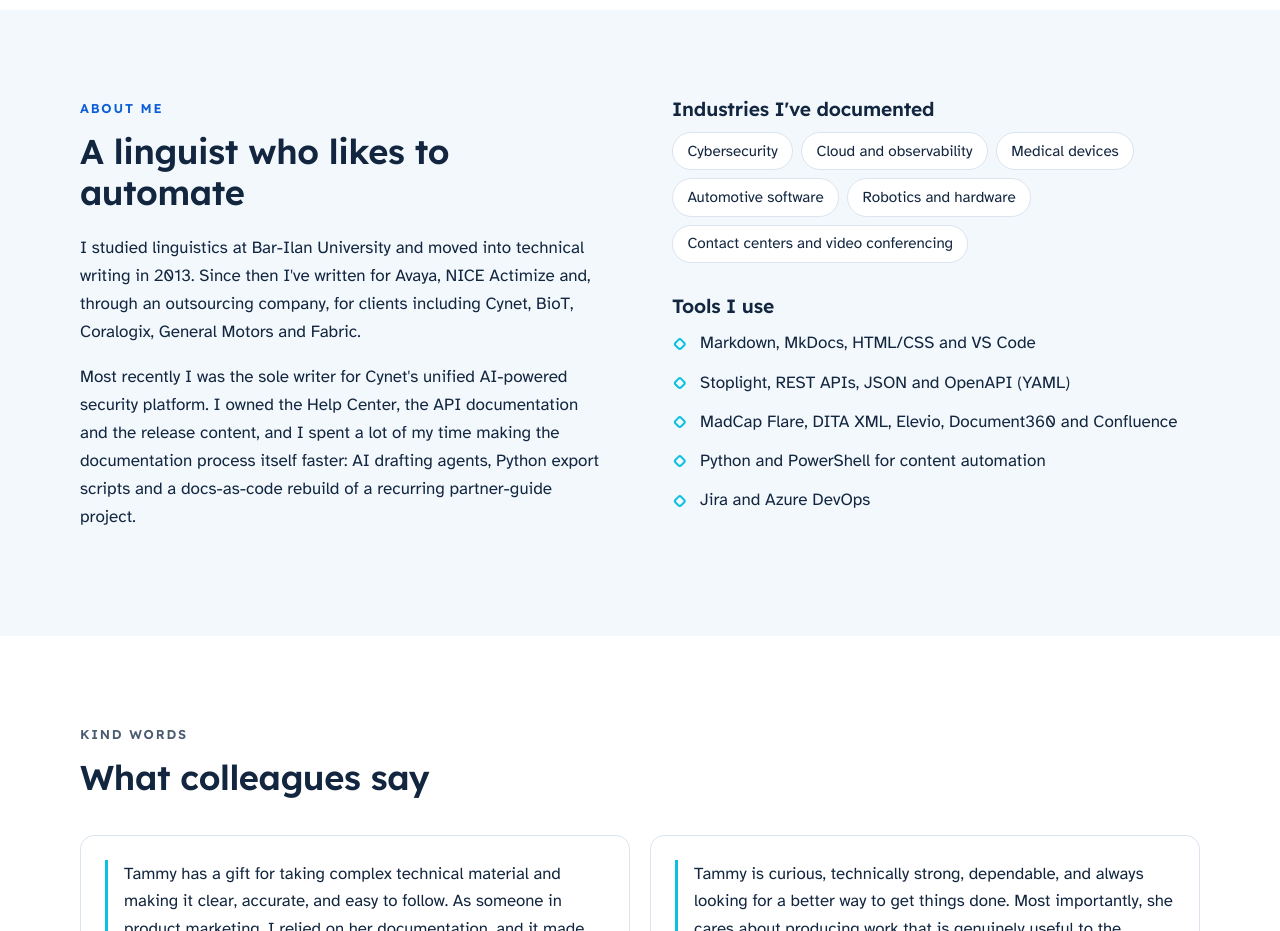
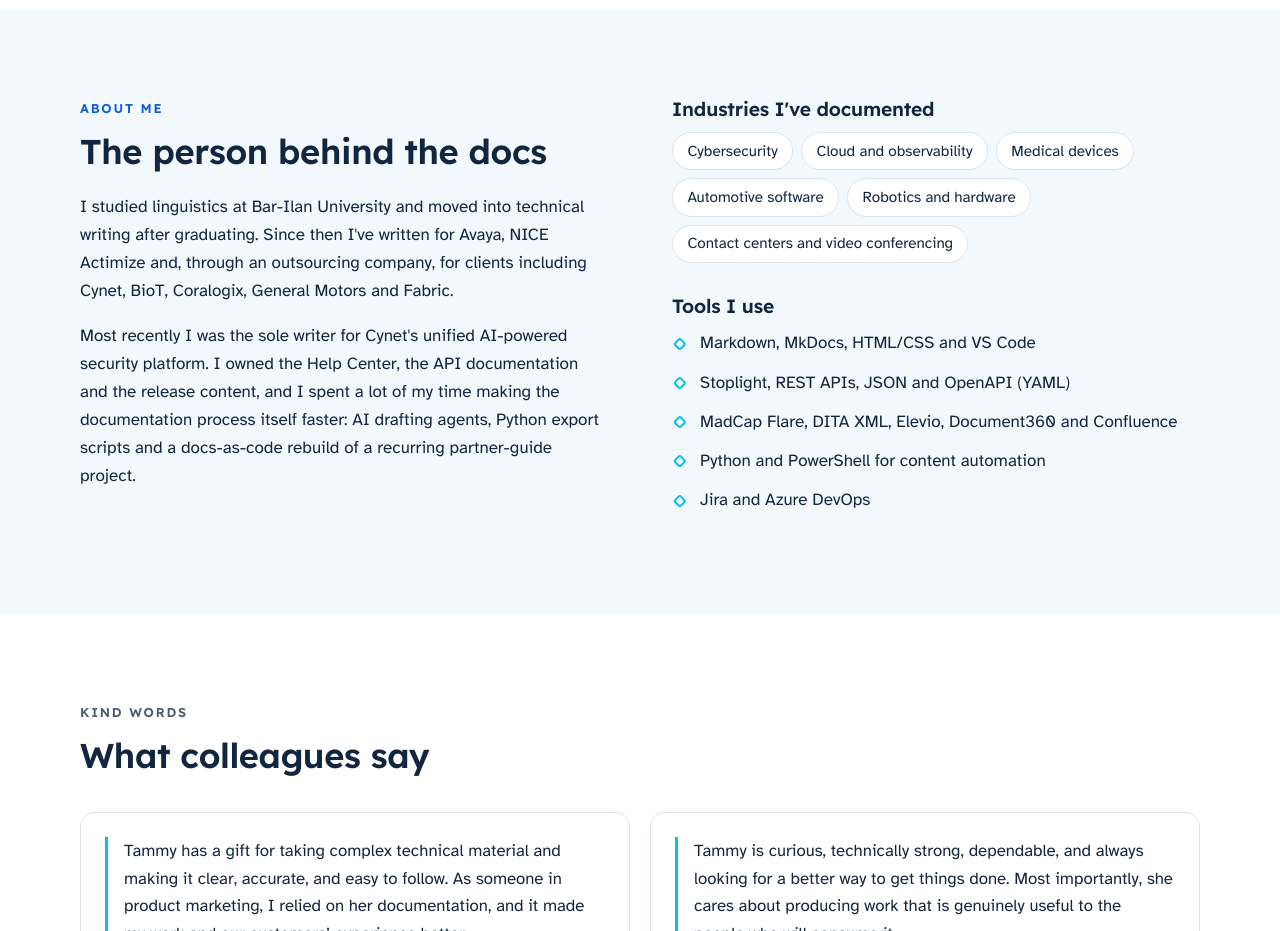
Before and after one commit to Tam-Paul/portfolio, a plain HTML site: page index.html in a window 1280 px wide. Shown: the part 1740-2671 px from the top of the page. Drawn offline with Linux system fonts and the light colour scheme.

Commit message:
Updated About Me section

```diff
--- a/index.html
+++ b/index.html
@@ -120,8 +120,8 @@
       <div class="container split">
         <div>
           <p class="eyebrow">About me</p>
-          <h2 id="about-title">A linguist who likes to automate</h2>
-          <p>I studied linguistics at Bar-Ilan University and moved into technical writing in 2013. Since then I've written for Avaya, NICE Actimize and, through an outsourcing company, for clients including Cynet, BioT, Coralogix, General Motors and Fabric.</p>
+          <h2 id="about-title">The person behind the docs</h2>
+          <p>I studied linguistics at Bar-Ilan University and moved into technical writing after graduating. Since then I've written for Avaya, NICE Actimize and, through an outsourcing company, for clients including Cynet, BioT, Coralogix, General Motors and Fabric.</p>
           <p>Most recently I was the sole writer for Cynet's unified AI-powered security platform. I owned the Help Center, the API documentation and the release content, and I spent a lot of my time making the documentation process itself faster: AI drafting agents, Python export scripts and a docs-as-code rebuild of a recurring partner-guide project.</p>
         </div>
         <div>
```
